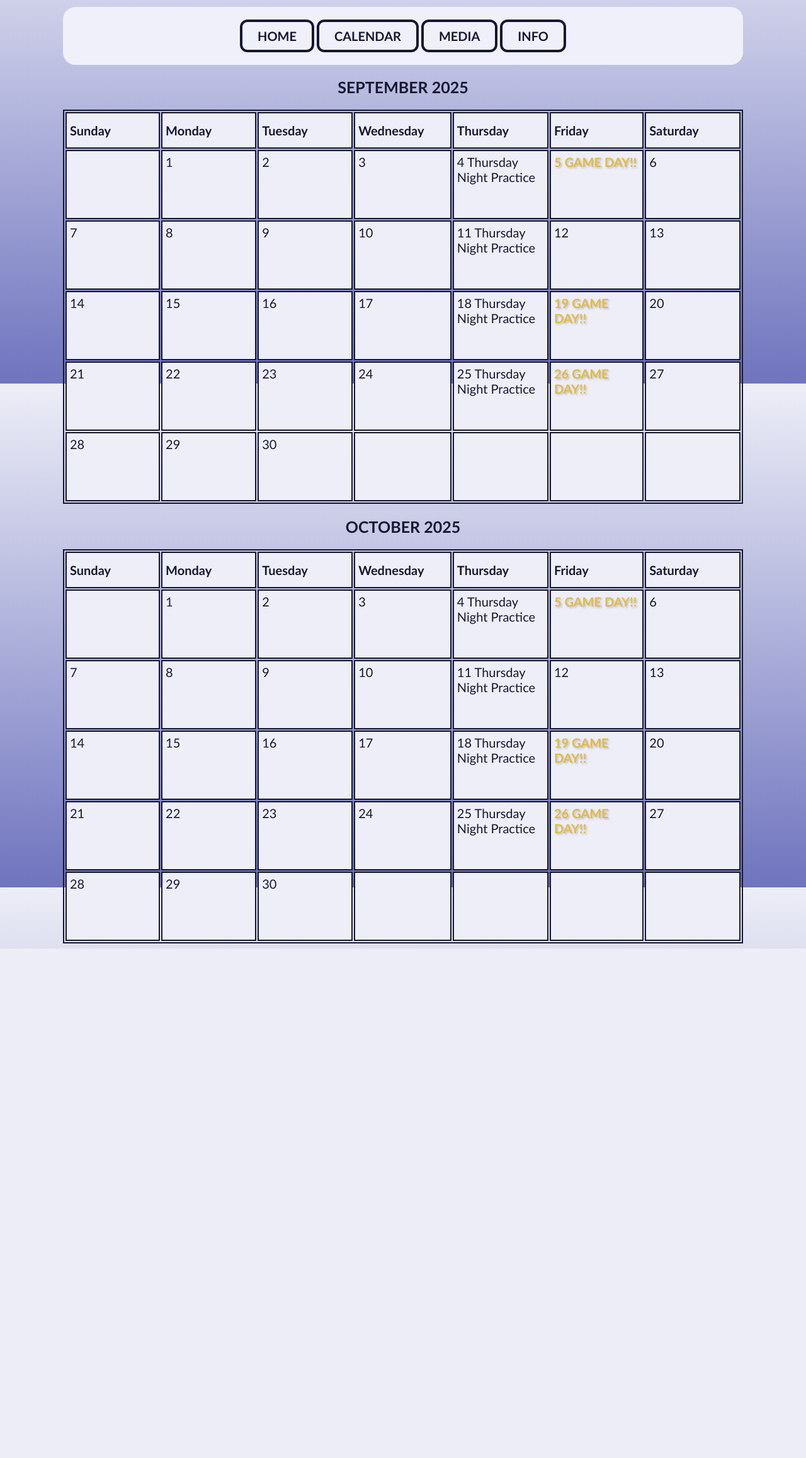
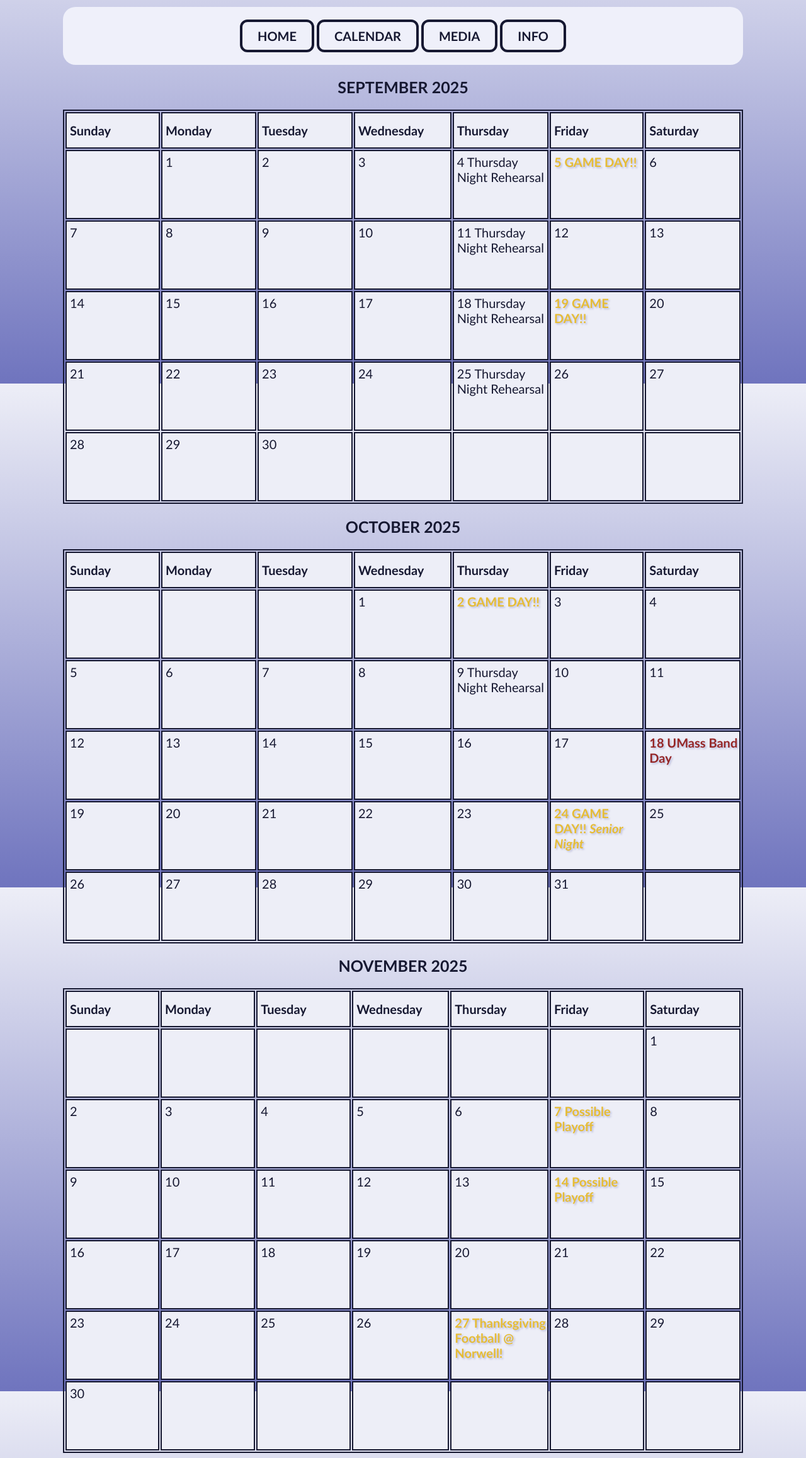
Before and after one commit to sbunar27/377-web-app-dev, a PHP site: page /calendar.html in a window 1280 px wide. Shown: the part 191-2506 px from the top of the page at 63% size. Before the commit the page ends 1697 px from the top, so only its background shows below. Run offline with PHP 8.4, Linux system fonts and the light colour scheme.

Commit message:
added more images, added months for calendar, fixed embeds

```diff
--- a/1-team-website/calendar.html
+++ b/1-team-website/calendar.html
@@ -3,7 +3,6 @@
     <head>
         <link rel="stylesheet" href="style.css">
     </head>
-    <!-- NEED TO FIX HEADER -->
     <body>
         <header>
             <table>
@@ -57,7 +56,7 @@
                         <td>1</td>
                         <td>2</td>
                         <td>3</td>
-                        <td>4 Thursday Night Practice</td>
+                        <td>4 Thursday Night Rehearsal</td>
                         <td class="game-day">5 GAME DAY!!</td>
                         <td>6</td>
                     </tr>
@@ -66,7 +65,7 @@
                         <td>8</td>
                         <td>9</td>
                         <td>10</td>
-                        <td>11 Thursday Night Practice</td>
+                        <td>11 Thursday Night Rehearsal</td>
                         <td>12</td>
                         <td>13</td>
                     </tr>
@@ -75,7 +74,7 @@
                         <td>15</td>
                         <td>16</td>
                         <td>17</td>
-                        <td>18 Thursday Night Practice</td>
+                        <td>18 Thursday Night Rehearsal</td>
                         <td class="game-day">19 GAME DAY!!</td>
                         <td>20</td>
                     </tr>
@@ -84,8 +83,8 @@
                         <td>22</td>
                         <td>23</td>
                         <td>24</td>
-                        <td>25 Thursday Night Practice</td>
-                        <td class="game-day">26 GAME DAY!!</td>
+                        <td>25 Thursday Night Rehearsal</td>
+                        <td>26</td>
                         <td>27</td>
                     </tr>
                     <tr>
@@ -117,44 +116,116 @@
                 <tbody>
                     <tr>
                         <td></td>
+                        <td></td>
+                        <td></td>
                         <td>1</td>
-                        <td>2</td>
+                        <td class="game-day">2 GAME DAY!!</td>
                         <td>3</td>
-                        <td>4 Thursday Night Practice</td>
-                        <td class="game-day">5 GAME DAY!!</td>
-                        <td>6</td>
+                        <td>4</td>
                     </tr>
                     <tr>
+                        <td>5</td>
+                        <td>6</td>
                         <td>7</td>
                         <td>8</td>
-                        <td>9</td>
+                        <td>9 Thursday Night Rehearsal</td>
                         <td>10</td>
-                        <td>11 Thursday Night Practice</td>
+                        <td>11</td>
+                    </tr>
+                    <tr>
                         <td>12</td>
                         <td>13</td>
-                    </tr>
-                    <tr>
                         <td>14</td>
                         <td>15</td>
                         <td>16</td>
                         <td>17</td>
-                        <td>18 Thursday Night Practice</td>
-                        <td class="game-day">19 GAME DAY!!</td>
-                        <td>20</td>
+                        <td style="color:rgb(149, 38, 38); text-shadow: 2px 2px 3px #babcdb;"><strong>18 UMass Band Day</strong></td>
                     </tr>
                     <tr>
+                        <td>19</td>
+                        <td>20</td>
                         <td>21</td>
                         <td>22</td>
                         <td>23</td>
-                        <td>24</td>
-                        <td>25 Thursday Night Practice</td>
-                        <td class="game-day">26 GAME DAY!!</td>
-                        <td>27</td>
+                        <td class="game-day">24 GAME DAY!! <em>Senior Night</em></td>
+                        <td>25</td>
                     </tr>
                     <tr>
+                        <td>26</td>
+                        <td>27</td>
                         <td>28</td>
                         <td>29</td>
                         <td>30</td>
+                        <td>31</td>
+                        <td></td>
+                    </tr>
+                </tbody>
+            </table>
+
+            <!-- NOVEMBER -->
+            <h2>NOVEMBER 2025</h2>
+            <table  id="calendar" class="calendar-table" style="table-layout: fixed;">
+                <thead>
+                    <tr>
+                        <th class="day">Sunday</th>
+                        <th class="day">Monday</th>
+                        <th class="day">Tuesday</th>
+                        <th class="day">Wednesday</th>
+                        <th class="day">Thursday</th>
+                        <th class="day">Friday</th>
+                        <th class="day">Saturday</th>
+                    </tr>
+                </thead>
+                <tbody>
+                    <tr>
+                        <td></td>
+                        <td></td>
+                        <td></td>
+                        <td></td>
+                        <td></td>
+                        <td></td>
+                        <td>1</td>
+                    </tr>
+                    <tr>
+                        <td>2</td>
+                        <td>3</td>
+                        <td>4</td>
+                        <td>5</td>
+                        <td>6</td>
+                        <td class="game-day">7 Possible Playoff</td>
+                        <td>8</td>
+                    </tr>
+                    <tr>
+                        <td>9</td>
+                        <td>10</td>
+                        <td>11</td>
+                        <td>12</td>
+                        <td>13</td>
+                        <td class="game-day">14 Possible Playoff</td>
+                        <td>15</td>
+                    </tr>
+                    <tr>
+                        <td>16</td>
+                        <td>17</td>
+                        <td>18</td>
+                        <td>19</td>
+                        <td>20</td>
+                        <td>21</td>
+                        <td>22</td>
+                    </tr>
+                    <tr>
+                        <td>23</td>
+                        <td>24</td>
+                        <td>25</td>
+                        <td>26</td>
+                        <td class="game-day">27 Thanksgiving Football @ Norwell!</td>
+                        <td>28</td>
+                        <td>29</td>
+                    </tr>
+                    <tr>
+                        <td>30</td>
+                        <td></td>
+                        <td></td>
                         <td></td>
                         <td></td>
                         <td></td>
--- a/1-team-website/style.css
+++ b/1-team-website/style.css
@@ -11,7 +11,26 @@
     margin-left: 300px;
     margin-right: 300px;
     margin-top: 20px;
-    margin-bottom: 50px;
+    margin-bottom: 30px;
+}
+
+.website-embeds {
+    text-align: center;
+    margin-right: auto;
+    margin-left: auto;
+    width: 500px;
+    margin-top: 15px;
+    margin-bottom: 30px;
+}
+
+.band-images {
+    float: none;
+    border-radius: 20px;
+    width: 500px;
+    height: auto;
+    text-align: center;
+    display: block;
+    position: relative;
 }
 
 .white-bg {
@@ -150,6 +169,7 @@ img {
     margin: 0 auto;
     height: 100%;
     width: auto;
+    display: block;
 }
 
 table {
```
Also changed, not shown: 1-team-website/index.html (+3 -0 lines), 1-team-website/media.html (+3 -3 lines).
